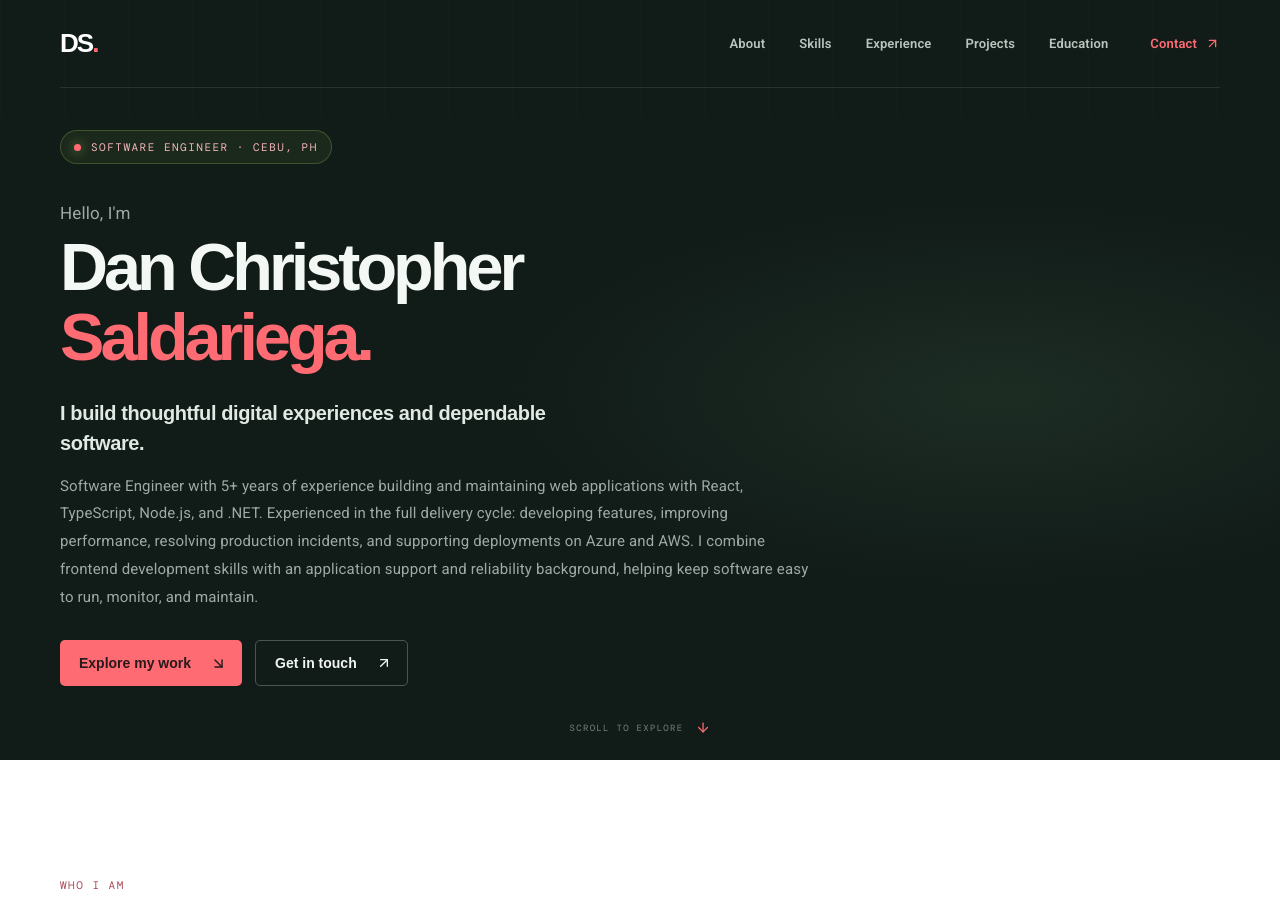
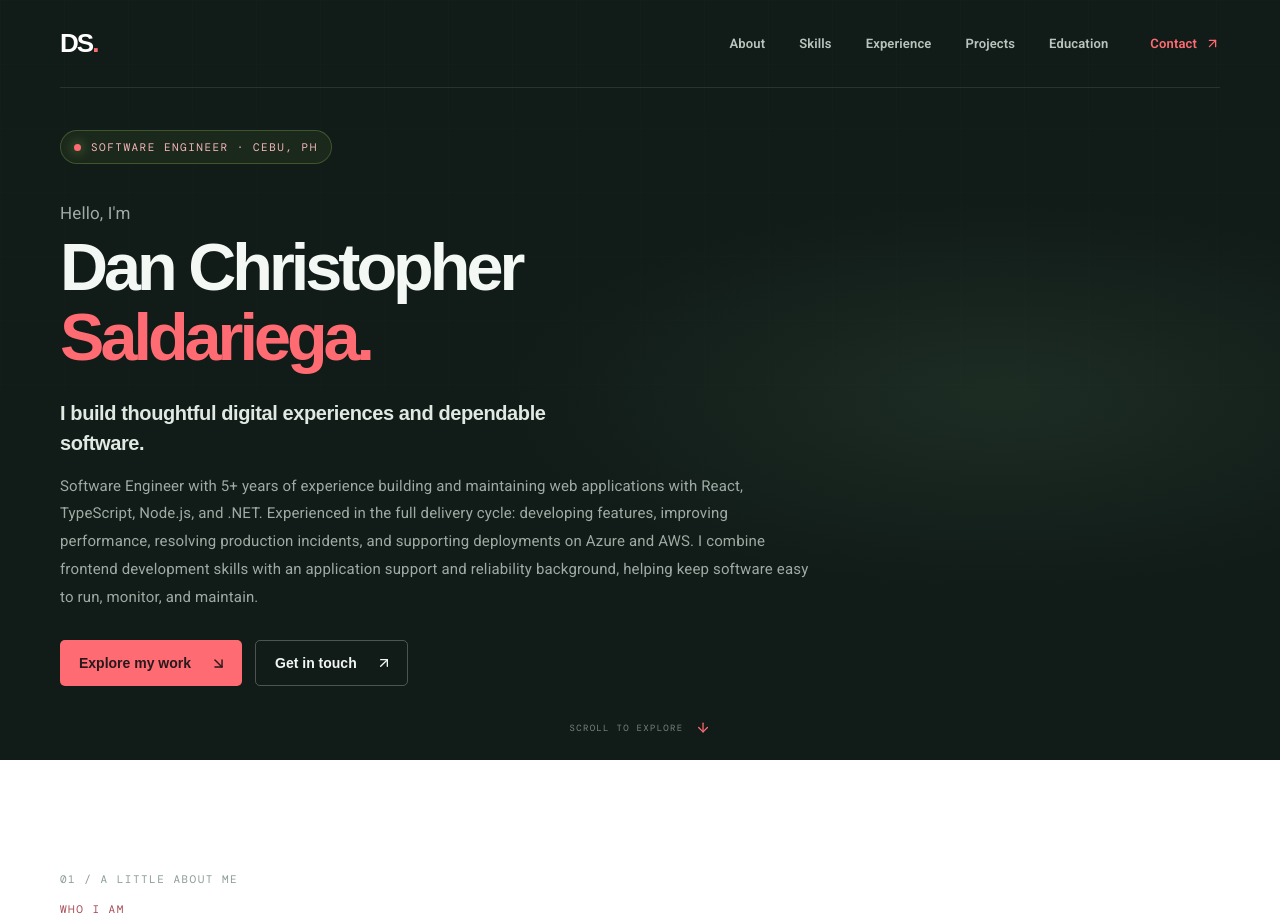
Before and after one commit to dsaldariega/my-portfolio, a Next.js app: page /my-portfolio/ in a window 1280 px wide. Shown: the top 918 px of the page. Built offline with nearby package versions, Linux system fonts and the light colour scheme; what @mui/material-nextjs would draw is missing.

Commit message:
style: retain About section numbering

```diff
--- a/src/app/globals.css
+++ b/src/app/globals.css
@@ -76,6 +76,7 @@ button, a { -webkit-tap-highlight-color: transparent; }
 .about-section { background: #fff; }
 .about-grid { display: block; }
 .about-copy { display: grid; grid-template-columns: repeat(2, minmax(0, 1fr)); column-gap: 56px; row-gap: 0; }
+.about-section-label { grid-column: 1 / -1; display: block; margin-bottom: 10px; }
 .about-copy > .section-heading,
 .about-copy > .about-lead,
 .about-copy > .about-facts { grid-column: 1 / -1; }
--- a/src/app/page.tsx
+++ b/src/app/page.tsx
@@ -168,6 +168,7 @@ export default function Home() {
       <section className="section about-section" id="about">
         <div className="container about-grid">
           <div className="about-copy">
+            <span className="eyebrow about-section-label">01 / A LITTLE ABOUT ME</span>
             <SectionHeading
               eyebrow="WHO I AM"
               title="Engineering with purpose, from the first line to production."
```
